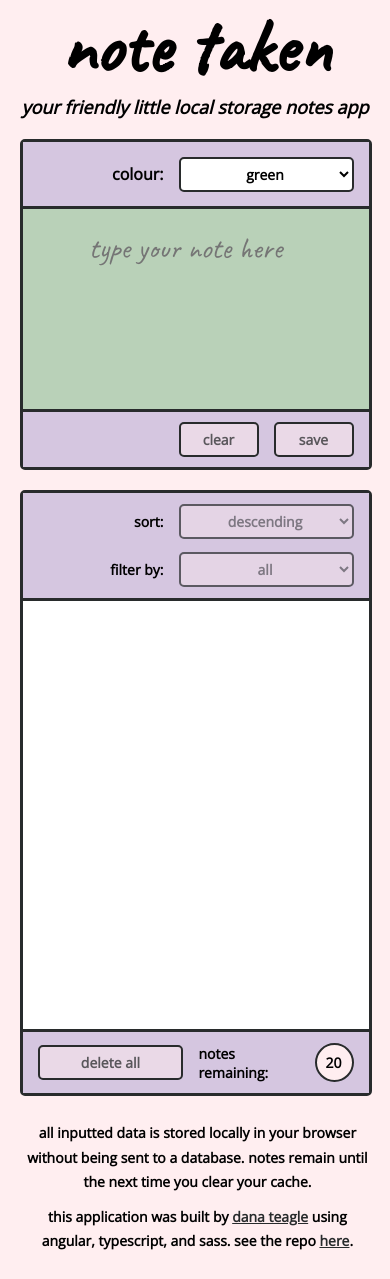
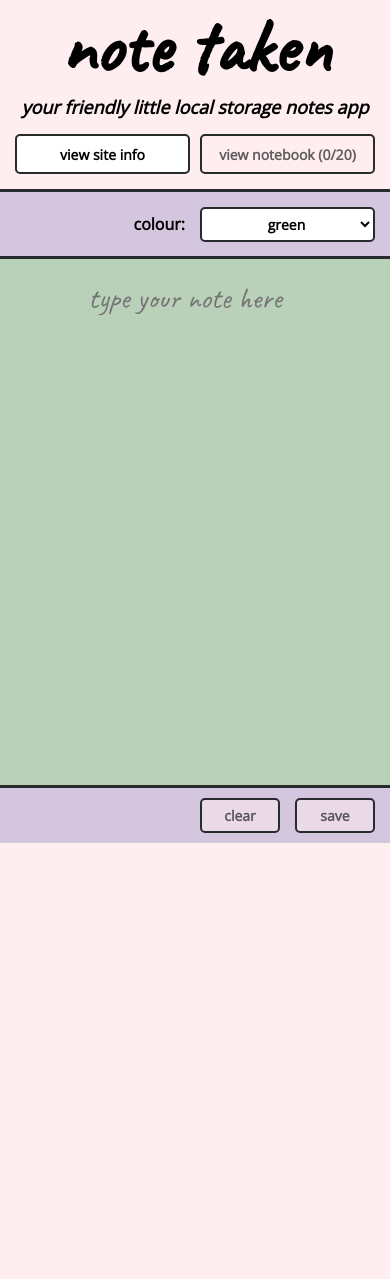
Before and after one commit to torontopubliclibra/note-taken, an Angular app: page / in a window 390 px wide. After the commit the page ends 844 px from the top, so only its background shows below. Built offline with nearby package versions, Linux system fonts and the light colour scheme.

Commit message:
style: updated mobile/tablet styles

```diff
--- a/src/app/app.component.html
+++ b/src/app/app.component.html
@@ -3,19 +3,30 @@
 
   <!-- header section -->
   <header>
-    <!-- dark mode button -->
-    <!-- <button (click)="updateTheme()">{{theme === 'light' ? 'Dark' : 'Light'}} Mode</button> -->
-
     <h1>Note Taken</h1>
     <h2>Your friendly little local storage notes app</h2>
   </header>
 
+  <!-- mobile nav -->
+  <nav>
+    <button class="notes-link" (click)="toggleSiteInfo()">
+      <p>{{mobileView !== 'info' ? 'View Site Info' : 'Hide Site Info'}}</p>
+    </button>
+    <button *ngIf="allNotes.length === 0" class="notes-link" disabled>
+      <p>View Notebook (0/20)</p>
+    </button>
+    <button  *ngIf="allNotes.length > 0" class="notes-link" (click)="toggleMobileView()">
+      <p>{{mobileView === 'notepad' ? 'View Notebook' + ' (' + allNotes.length + '/20)' : 'View Notepad'}}</p>
+    </button>
+  </nav>
+
   <!-- main section -->
-  <main class="wrapper">
+  <main>
 
     <!-- notepad section -->
-    <div class="notepad" class={{noteColor}}>
+    <div class="notepad" class="{{noteColor}} {{mobileView === 'notebook' || mobileView === 'info' ? 'disabled' : ''}}">
 
+      <!-- notepad colour options -->
       <div class="notepad-options">
         <p>Colour:</p>
         <select [(ngModel)]="noteColor">
@@ -28,11 +39,14 @@
         </select>
       </div>
 
+      <!-- notepad text area -->
       <textarea [(ngModel)]="inputtedText" maxlength="100" wrap="hard" placeholder={{placeholder}} (keydown.enter)="saveNote($event)"></textarea>
 
+      <!-- notepad save and clear buttons -->
       <div class="notepad-buttons">
         <button *ngIf="inputtedText" (click)="saveNote($event)">Save</button>
         <button *ngIf="!inputtedText" disabled>Save</button>
+
         <button *ngIf="inputtedText" (click)="clearText()">Clear</button>
         <button *ngIf="!inputtedText" disabled>Clear</button>
       </div>
@@ -40,45 +54,32 @@
     </div>
 
     <!-- notebook section -->
-    <div class="notebook">
+    <div class="notebook {{mobileView === 'notepad' || mobileView === 'info' ? 'disabled' : ''}}">
 
+      <!-- notebook sort and filter options -->
       <div class="notebook-options">
 
-        <div class="timeSort" *ngIf="filteredNotes.length > 1">
+        <div class="timeSort">
           <p>Sort:</p>
-          <select [(ngModel)]="timeSort">
+          <select [(ngModel)]="timeSort" disabled="{{filteredNotes.length <= 1 ? true : false}}">
             <option value="desc">descending</option>
             <option value="asc">ascending</option>
           </select>
         </div>
 
-        <div class="timeSort" *ngIf="filteredNotes.length <= 1">
-          <p>Sort:</p>
-          <select [(ngModel)]="timeSort" disabled>
-            <option value="desc">descending</option>
-            <option value="asc">ascending</option>
-          </select>
-        </div>
-
-        <div class="colorFilter" *ngIf="noteColors.length > 1">
+        <div class="colorFilter">
           <p>Filter by:</p>
-          <select [(ngModel)]="colorFilter" (ngModelChange)="filterNotesByColor()">
+          <select [(ngModel)]="colorFilter" (ngModelChange)="filterNotesByColor()" disabled="{{noteColors.length <= 1 ? 'true' : 'false'}}">
             <option value="all">all</option>
             <option *ngFor="let color of noteColors; index as i" value={{color}}>{{color}}</option>
           </select>
         </div>
 
-        <div class="colorFilter" *ngIf="noteColors.length <= 1">
-          <p>Filter by:</p>
-          <select disabled>
-            <option value="all">all</option>
-          </select>
-        </div>
-
       </div>
 
+      <!-- notebook list in descending order -->
       <ul *ngIf="timeSort === 'desc'" class="notes-list">
-        <li *ngFor="let note of filteredNotes.slice().reverse(); index as i" class="{{note.color}}">
+        <li *ngFor="let note of filteredNotes.slice().reverse(); index as i" class="{{note.color}} {{mobileView === 'notebook' ? 'active' : ''}}">
           <button class="edit" (click)="editNote(i)">
             <i class="fa fa-pencil" aria-hidden="true"></i>
           </button>
@@ -92,6 +93,7 @@
         </li>
       </ul>
 
+      <!-- notebook list in ascending order -->
       <ul *ngIf="timeSort === 'asc'" class="notes-list">
         <li *ngFor="let note of filteredNotes.slice(); index as i" class="{{note.color}}">
           <button class="edit" (click)="editNote(i)">
@@ -107,6 +109,7 @@
         </li>
       </ul>
 
+      <!-- notebook delete all button and note counter -->
       <div class="notebook-buttons">
 
         <div class="notes-remaining">
@@ -125,7 +128,7 @@
   </main>
 
   <!-- footer section -->
-  <footer>
+  <footer class="{{mobileView !== 'info' ? 'disabled' : ''}}">
     <p>
       All inputted data is stored locally in your browser without being sent to a database. Notes remain until the next time you clear your cache.
     </p>
--- a/src/app/app.component.scss
+++ b/src/app/app.component.scss
@@ -13,6 +13,28 @@ header, footer {
         padding: 0 25px;
     }
 }
+nav {
+    display: none;
+
+    .notes-link {
+        height: 40px;
+        width: 175px;
+        padding: 0;
+        margin: 0;
+        line-height: 0.75;
+    }
+
+    // responsive to tablet
+    @media only screen and (max-width: $tablet) {
+        display: flex;
+        justify-content: space-between;
+        align-items: center;
+        background-color: $color2;
+        height: 60px;
+        width: calc(100% - 30px);
+        padding: 5px 15px;
+    }
+}
 header {
     display: flex;
     flex-direction: column;
@@ -24,6 +46,7 @@ header {
         font-size: 75px;
         margin: 0;
         padding: 0;
+        cursor: default;
     }
 
     h2 {
@@ -32,6 +55,11 @@ header {
         margin: 0;
         padding: 0;
         padding-bottom: 20px;
+
+        // responsive to tablet
+        @media only screen and (max-width: $tablet) {
+            padding-bottom: 0;
+        }
     }
     button {
         width: 120px;
@@ -57,8 +85,25 @@ footer {
 
     // responsive to tablet
     @media only screen and (max-width: $tablet) {
+
+        display: flex;
+        flex-direction: column;
+        justify-content: center;
+
+        min-height: 175px;
+        height: calc(100vh - 233px);
+
+        background-color: $color1;
+        border-top: solid $black 3px;
+
+        font-size: 16px;
+
         p {
-            padding: 5px 0;
+            padding: 15px 0;
+        }
+
+        &.disabled {
+            display: none;
         }
     }
 }
@@ -73,8 +118,9 @@ main {
 
     // responsive to tablet
     @media only screen and (max-width: $tablet) {
-        width: 90%;
-        max-width: none;
+        width: 100%;
+        max-width: 100%;
+        margin: 0;
         flex-direction: column;
     }
 }
@@ -91,9 +137,18 @@ main {
 
     // responsive to tablet
     @media only screen and (max-width: $tablet) {
-        width: calc(100% - 5px);
-        max-width: none;
-        height: 325px;
+        &.disabled {
+            display: none;
+        }
+
+        min-height: 415px;
+        height: calc(100vh - 193px);
+        width: 100%;
+        max-width: 100%;
+        border-right: none;
+        border-left: none;
+        border-bottom: none;
+        border-radius: 0;
         margin: 0 auto;
     }
 
@@ -278,10 +333,19 @@ button {
 
     // responsive to tablet
     @media only screen and (max-width: $tablet) {
-        min-width: calc(100% - 5px);
-        width: calc(100% - 5px);
-        max-width: none;
-        height: 600px;
+        &.disabled {
+            display: none;
+        }
+
+        min-height: 415px;
+        height: calc(100vh - 193px);
+        min-width: 100%;
+        width: 100%;
+        max-width: 100%;
+        border-right: none;
+        border-left: none;
+        border-bottom: none;
+        border-radius: 0;
         margin: 0 auto;
     }
 
--- a/src/app/app.component.ts
+++ b/src/app/app.component.ts
@@ -37,6 +37,7 @@ export class AppComponent {
   timeSort: string = `desc`;
   noteColors: string[] = [];
   inputtedText: string = ``;
+  mobileView: string = `notepad`;
 
   // component class constructor
   constructor() {
@@ -58,6 +59,26 @@ export class AppComponent {
     this.filteredNotes = this.allNotes;
 
     this.updateNoteColors();
+  }
+
+  toggleMobileView = () => {
+
+    if (this.mobileView === "notepad") {
+      this.mobileView = "notebook";
+    } else {
+      this.mobileView = "notepad"
+    }
+
+  }
+
+  toggleSiteInfo = () => {
+
+    if (this.mobileView !== "info") {
+      this.mobileView = "info";
+    } else {
+      this.mobileView = "notepad"
+    }
+
   }
 
   updatePlaceholder = (newPlaceholder: string) => {
@@ -207,6 +228,8 @@ export class AppComponent {
 
     this.removeNote(index);
 
+    this.toggleMobileView();
+
   }
 
   // remove note function
@@ -240,6 +263,8 @@ export class AppComponent {
     // clear the local storage
     localStorage.removeItem(`notes`);
 
+    this.toggleMobileView();
+
   }
 
   // clear text function
```
